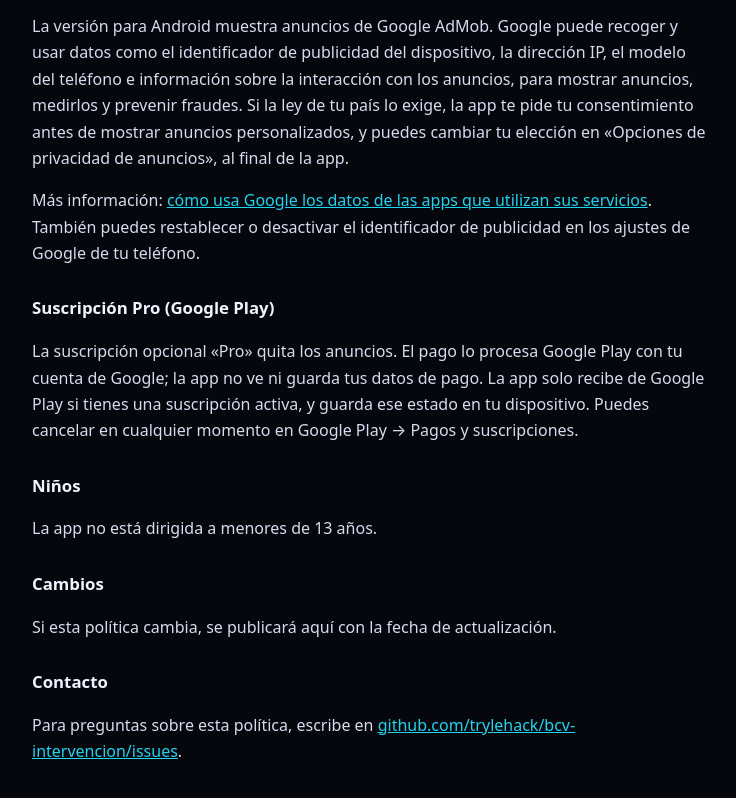
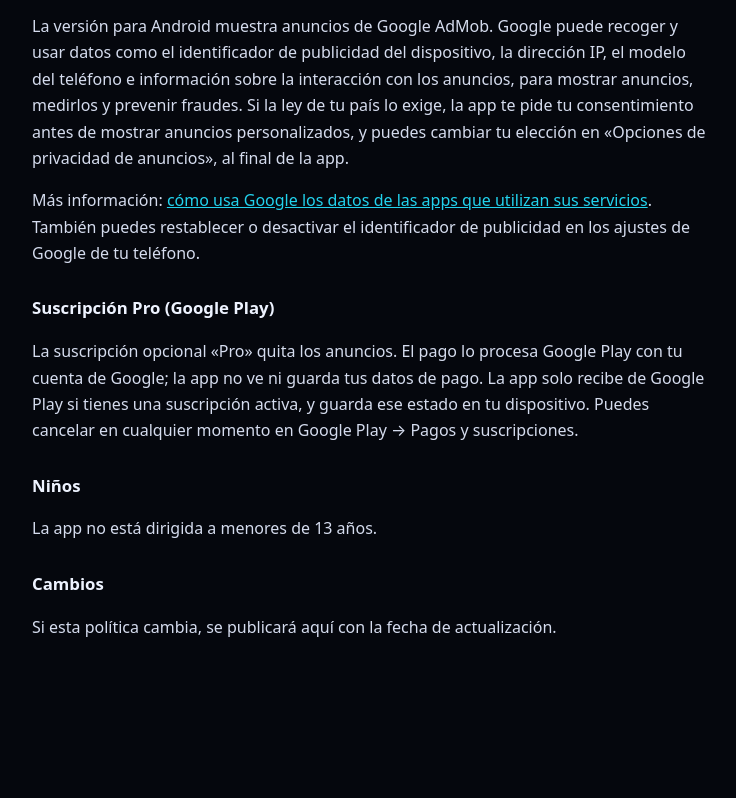
Before and after one commit to trylehack/bcv-intervencion, a website: page www/privacidad.html in a window 1280 px wide. Shown: the part 705-1503 px from the top of the page, without its empty margins (268-1004 px from the left). After the commit the page ends 1409 px from the top, so only its background shows below. Drawn offline with Linux system fonts and the light colour scheme.

Commit message:
Quitar la sección de contacto de la política de privacidad
Co-Authored-By: Claude Opus 5.5 <noreply@anthropic.com>

```diff
--- a/www/privacidad.html
+++ b/www/privacidad.html
@@ -45,9 +45,6 @@ ul{padding-left:20px}
 
   <h2>Cambios</h2>
   <p>Si esta política cambia, se publicará aquí con la fecha de actualización.</p>
-
-  <h2>Contacto</h2>
-  <p>Para preguntas sobre esta política, escribe en <a href="https://github.com/trylehack/bcv-intervencion/issues" rel="noopener">github.com/trylehack/bcv-intervencion/issues</a>.</p>
 </main>
 </body>
 </html>
```
